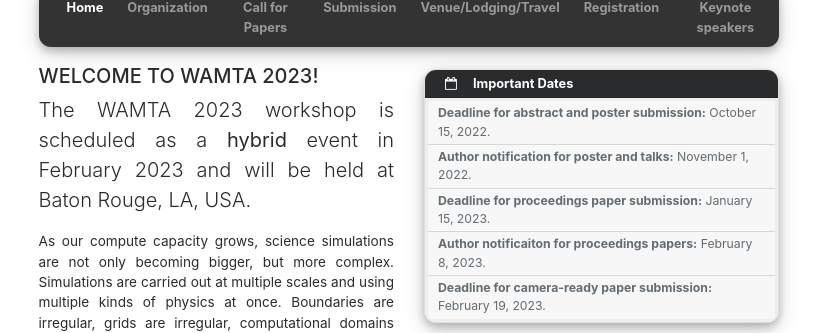
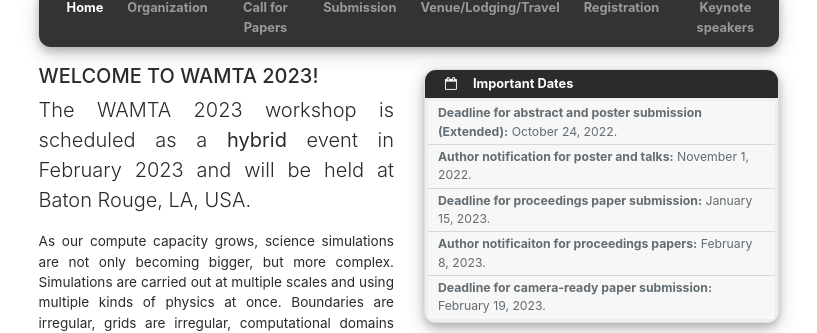
Before and after one commit to wamta26/WAMTA26.github.io, a Jekyll site: the page built from index.md, in a window 1280 px wide. Shown: the part 292-625 px from the top of the page, without its empty margins (231-1048 px from the left). Built offline with Jekyll 4.4.1, drawn with Linux system fonts in a browser that asks for light colours; nearby versions of some CDN libraries.

Commit message:
Extend deadline

```diff
--- a/_data/conference.yml
+++ b/_data/conference.yml
@@ -73,8 +73,8 @@ navbar:
     path: /keynote.html
     visible: True
 deadlines:
-  - date: 2022-10-15
-    text: Deadline for abstract and poster submission
+  - date: 2022-10-24
+    text: Deadline for abstract and poster submission (Extended)
     pass_due: False
   - date: 2022-11-01
     text: Author notification for poster and talks
```
